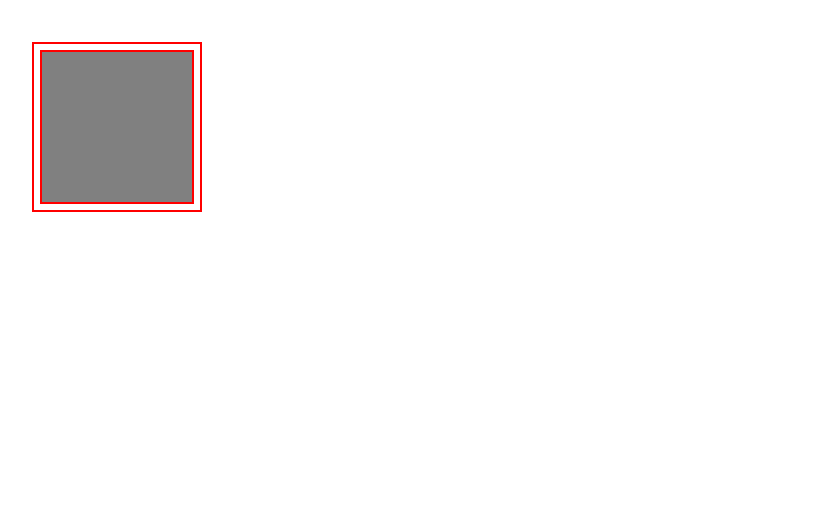
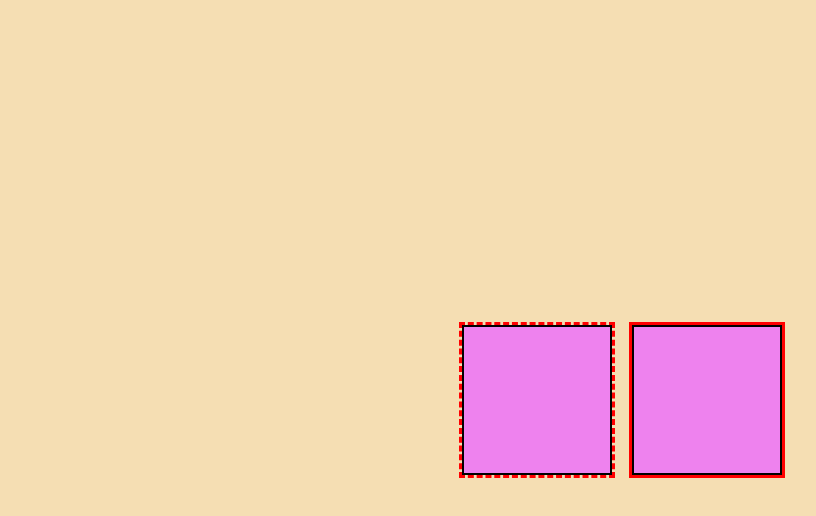
Before and after one commit to Raviteja-405/demo_project, a plain HTML site: page before_after.html in a window 1280 px wide. Shown: the whole page, without its empty margins (18-834 px from the left). Drawn offline with Linux system fonts and the light colour scheme.

Commit message:
Update before_after.html

```diff
--- a/before_after.html
+++ b/before_after.html
@@ -3,41 +3,55 @@
 <head>
     <meta charset="UTF-8">
     <meta name="viewport" content="width=device-width, initial-scale=1.0">
-    <title>Box with Before and After</title>
+    <title>Box with Before and After Separately</title>
     <style>
+        body {
+            display: flex;
+            justify-content: center;
+            align-items: center;
+            height: 100vh;
+            margin: 0;
+            background-color: wheat;
+        }
+
+        .box-container {
+            display: flex;
+            gap: 20px;
+        }
+
         .box {
-            position: relative;
+            display: inline-block;
             width: 150px;
             height: 150px;
-            background-color:gray;
-            border: 2px solid red;
-            margin: 50px;
+            background-color:violet;
+            border: 2px solid black;
+            box-sizing: border-box;
+            position: relative;
         }
-
-        .box::before,
-        .box::after {
+        .box-with-before::before {
             content: '';
-            position: absolute;
-            top: -10px;
-            left: -10px;
-            width: calc(100% + 20px);
-            height: calc(100% + 20px);
-            border: 2px solid red;
+            display: block;
+            width: calc(100% + 10px);
+            height: calc(100% + 10px);
+            border: 3px dashed red;
+            margin: -5px;
             box-sizing: border-box;
-            pointer-events: none;
         }
-
-        .box::before {
-            z-index: -1;
-        }
-
-        .box::after {
-            border-color: red;
-            z-index: -2;
+        .box-with-after::after {
+            content: '';
+            display: block;
+            width: calc(100% + 10px);
+            height: calc(100% + 10px);
+            border: 3px solid red;
+            margin: -5px;
+            box-sizing: border-box
         }
     </style>
 </head>
 <body>
-    <div class="box"></div>
+    <div class="box-container">
+        <div class="box box-with-before"></div>
+        <div class="box box-with-after"></div>
+    </div>
 </body>
 </html>
```
